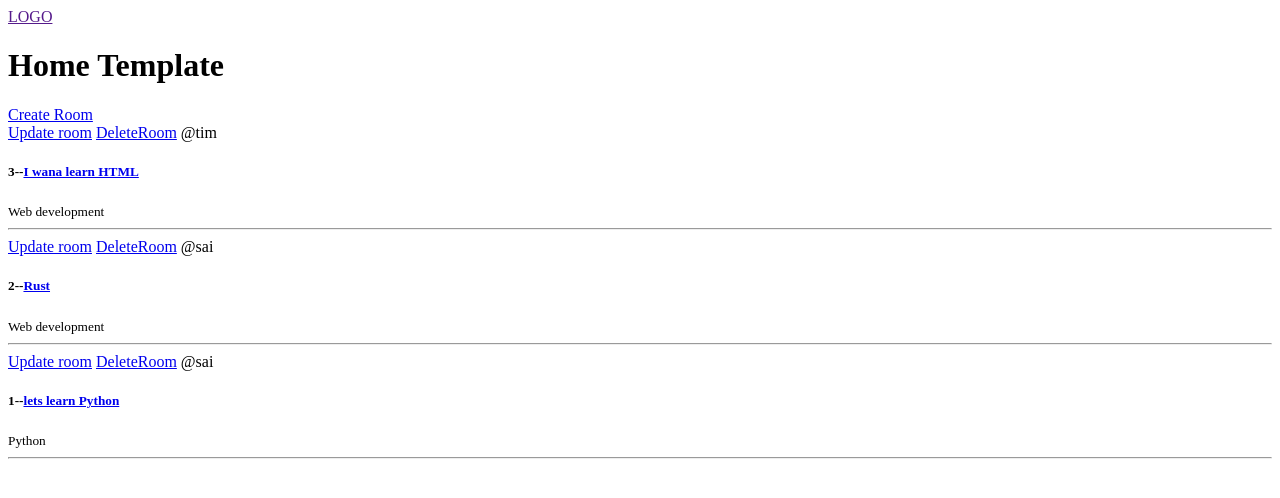
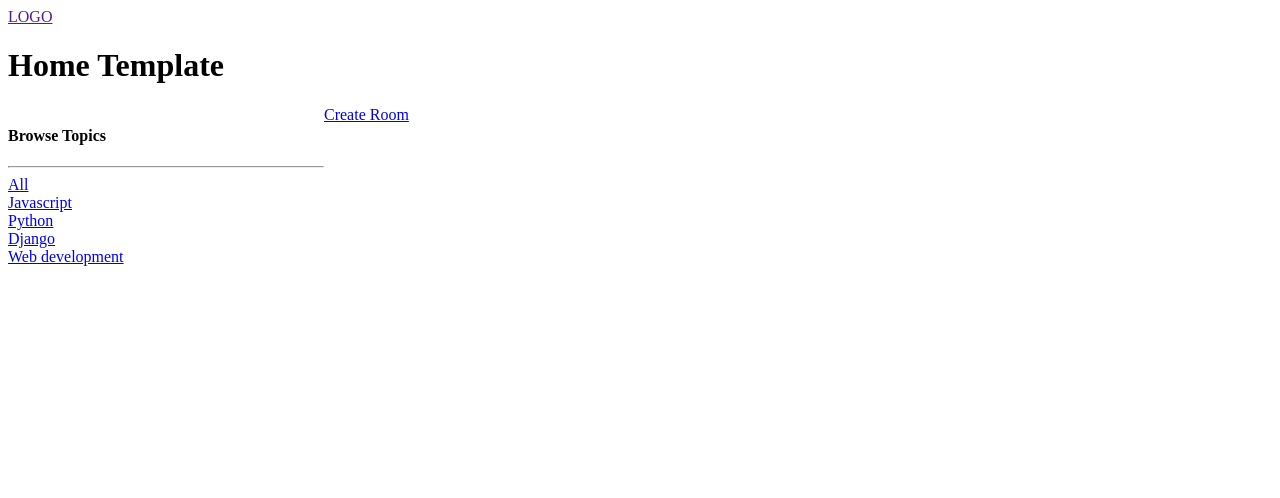
Before and after one commit to SaiMukhund/studdybuddy, a Django app: a page that uses base/templates/base/home.html in a window 1280 px wide. Shown: the top 498 px of the page. Run offline with Django 5.2, Linux system fonts and the light colour scheme; data comes from the database, SQL or seed files in the repository.

Commit message:
added browser topics

```diff
--- a/base/templates/base/home.html
+++ b/base/templates/base/home.html
@@ -5,11 +5,30 @@
     <meta name="viewport" content="width=device-width, initial-scale=1.0">
     <title>home</title>
 </head>
+<style>
+.home-container{
+    display: grid;
+    grid-template-columns: 1fr 3fr;
+}
+</style>
 <body>
     {% extends 'main.html' %}
     {% block content %}
     <h1>Home Template</h1>
+    <div class="home-container">
+            <div class="browse">
+                <h4> Browse Topics</h4>
+                <hr>
                 <div>
+                    <a href="{% url 'home' %}">All</a>
+                </div>
+                {% for topic in topics %}
+                <div>
+                    <a href="{% url 'home' %}?q={{topic.name}}">{{topic.name}}</a>
+                </div>
+                {% endfor %}
+            </div>
+            <div class="home-room">
                 <div>
                     <a href="{% url 'createRoom' %}">Create Room</a>
                 </div>
@@ -28,5 +47,8 @@
                 </div>
             </div>
             {% endblock %}
+            </div>
+        </div>
+
 </body>
 </html>
--- a/base/views.py
+++ b/base/views.py
@@ -1,11 +1,13 @@
 from django.shortcuts import render,redirect
 from django.http import HttpResponse
 # Create your views here.
-from .models import Room
+from .models import Room ,Topic
 from .forms import RoomForm
 def home(request):
-    rooms=Room.objects.all()
-    context={"rooms":rooms}
+    q=request.GET.get('q',"")
+    rooms=Room.objects.filter(topic__name__icontains=q)
+    topics=Topic.objects.all()
+    context={"rooms":rooms,"topics":topics}
     return render(request,"base/home.html",context)
 
 def room(request,pk):
```
Lines whose indentation alone changed are shown as unchanged.
